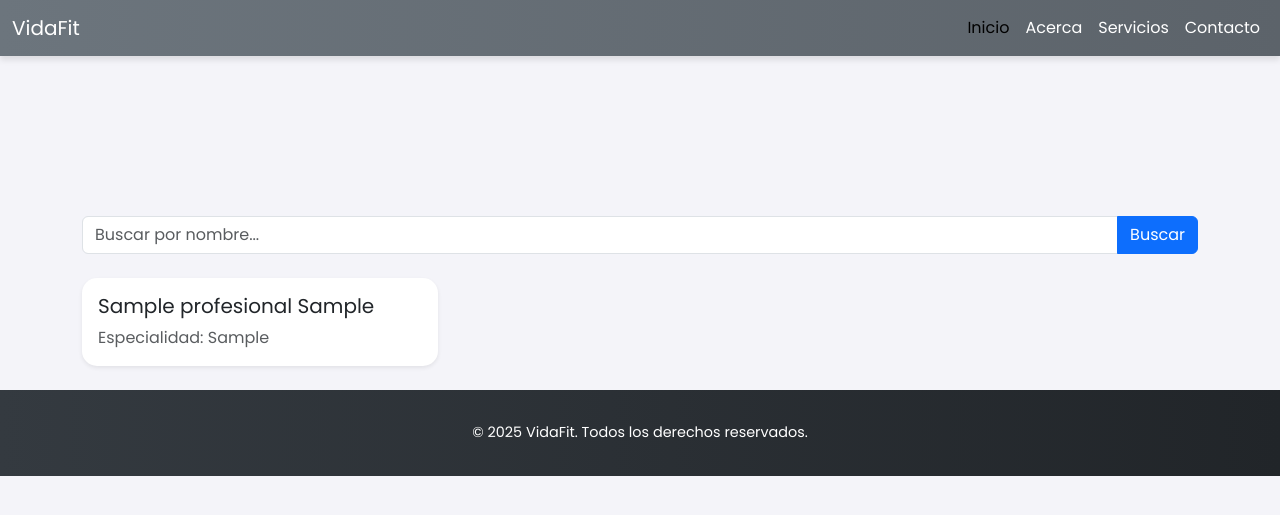
After one commit to Gomartinez10/TuPrimeraPagina-Martinez, a Django app: page /buscar_profesor/ in a window 1280 px wide. The commit adds this page. Shown: the top 515 px of the page. Run offline with Django 5.2, Linux system fonts and the light colour scheme; tables that the repository leaves empty hold one stand-in row (values such as "Sample post").

Commit message:
agregando formulario de busqueda

```diff
--- /dev/null
+++ b/gimnasio_vidafit/templates/gimnasio_vidafit/buscar_profesor.html
@@ -0,0 +1,80 @@
+ {% extends "gimnasio_vidafit/index.html" %}
+
+{% block titulo %} Busca tu profe - {% endblock %}
+
+
+{% block contenido %}
+
+  <main class="container py-4 flex-grow-1">
+        <!-- Espaciador para mover el contenido hacia abajo -->
+        <div class="py-5 my-5"></div> <!-- Ajusta py-5 o my-5 para más o menos espacio -->
+
+        <!-- Formulario de búsqueda -->
+        <form method="GET" action="{% url 'buscar_profesor' %}" class="mb-4">
+            <div class="input-group">
+                <input
+                    type="text"
+                    name="q"
+                    value="{{ query }}"
+                    placeholder="Buscar por nombre..."
+                    class="form-control"
+                    aria-label="Buscar profesores"
+                >
+                <button
+                    type="submit"
+                    class="btn btn-primary"
+                >
+                    Buscar
+                </button>
+            </div>
+        </form>
+
+        <!-- Lista de profesores -->
+        {% if asociado %}
+        <div class="row row-cols-1 row-cols-md-2 row-cols-lg-3 g-4">
+            {% for profesor in asociado %}
+            <div class="col">
+                <div class="card h-100 shadow-sm">
+                    <div class="card-body">
+                        <h5 class="card-title">{{ profesor.nombre }} {{ profesor.apellido }}</h5>
+                        <!-- Agrega más campos si los tienes -->
+                        <p class="card-text text-muted">
+                            {% if profesor.especialidad %}
+                                Especialidad: {{ profesor.especialidad }}
+                            {% else %}
+                                Sin especialidad registrada
+                            {% endif %}
+                        </p>
+                    </div>
+                </div>
+            </div>
+            {% empty %}
+            <div class="col">
+                <div class="alert alert-info" role="alert">
+                    No se encontraron profesores para la búsqueda "{{ query }}".
+                </div>
+            </div>
+            {% endfor %}
+        </div>
+        {% else %}
+        <div class="alert alert-info" role="alert">
+            {% if query %}
+                No se encontraron profesores para la búsqueda "{{ query }}".
+            {% else %}
+                Ingresa un nombre para buscar profesores.
+            {% endif %}
+        </div>
+        {% endif %}
+    </main>
+{%endblock%}
+    <!-- Pie de página -->
+    <footer class="bg-dark text-white text-center py-3">
+        <div class="container">
+            <p class="mb-0">&copy; 2025 Buscador de Profesores</p>
+        </div>
+    </footer>
+
+    <!-- Bootstrap 5 JS -->
+    <script src="https://cdn.jsdelivr.net/npm/bootstrap@5.3.3/dist/js/bootstrap.bundle.min.js" integrity="sha384-YvpcrYf0tY3lHB60NNkmXc5s9fDVZLESaAA55NDzOxhy9GkcIdslK1eN7N6jIeHz" crossorigin="anonymous"></script>
+</body>
+</html>
--- a/gimnasio_vidafit/templates/gimnasio_vidafit/index.html
+++ b/gimnasio_vidafit/templates/gimnasio_vidafit/index.html
@@ -140,9 +140,9 @@
             <div class="col-md-4">
                 <div class="card">
                     <div class="card-body">
-                        <h5 class="card-title">Nutrición</h5>
-                        <p class="card-text">Planes alimenticios diseñados por expertos para complementar tu rutina.</p>
-                        <a href="#" class="btn btn-primary">Próximamente...</a>
+                        <h5 class="card-title">Buscar profesores</h5>
+                        <p class="card-text">Busca a tus profesores favoritos.</p>
+                        <a href="{% url "buscar_profesor"%}" class="btn btn-primary">Buscar profesor</a>
                     </div>
                 </div>
             </div>
--- a/gimnasio_vidafit/urls.py
+++ b/gimnasio_vidafit/urls.py
@@ -5,6 +5,7 @@ urlpatterns = [
     path("", index , name="index"),
     path("registro/", registro, name="registro"),
     path("registro_profesional/", registro_profesional, name="registro_profesional"),
-    path("agendar_clases/", agendar_clase, name= "agendar_clase")
+    path("agendar_clases/", agendar_clase, name= "agendar_clase"),
+    path("buscar_profesor/", buscar_profesor,name="buscar_profesor"),
 
 ]
--- a/gimnasio_vidafit/views.py
+++ b/gimnasio_vidafit/views.py
@@ -1,5 +1,6 @@
 from django.shortcuts import render, redirect
 from gimnasio_vidafit.forms import *
+from gimnasio_vidafit.models import Profesional
 
 def index(request):
     return render(request, "gimnasio_vidafit/index.html")
@@ -39,3 +40,12 @@ def agendar_clase(request):
         form = ClasesForm()
 
     return render(request,"gimnasio_vidafit/agendar_clases.html", {"form":form})
+
+
+def buscar_profesor(request):
+    query = request.GET.get("q","")
+    if len(query) > 0:
+        profesor = Profesional.objects.filter(nombre__icontains=query).order_by("-apellido")
+    else:
+        profesor = Profesional.objects.all().order_by("-apellido")
+    return render(request,"gimnasio_vidafit/buscar_profesor.html",{"asociado": profesor, "query": query})
```
Also changed, not shown: gimnasio_vidafit/admin.py (+9 -1 lines).
